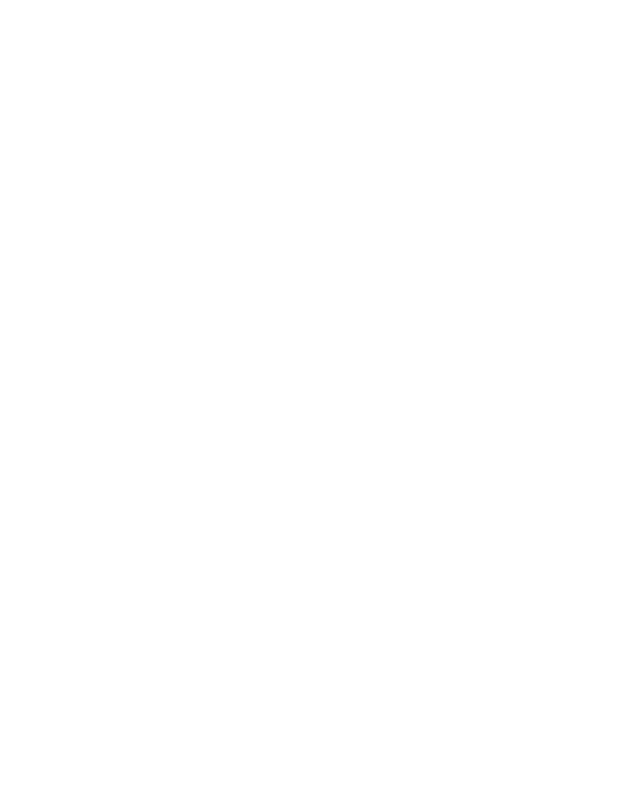
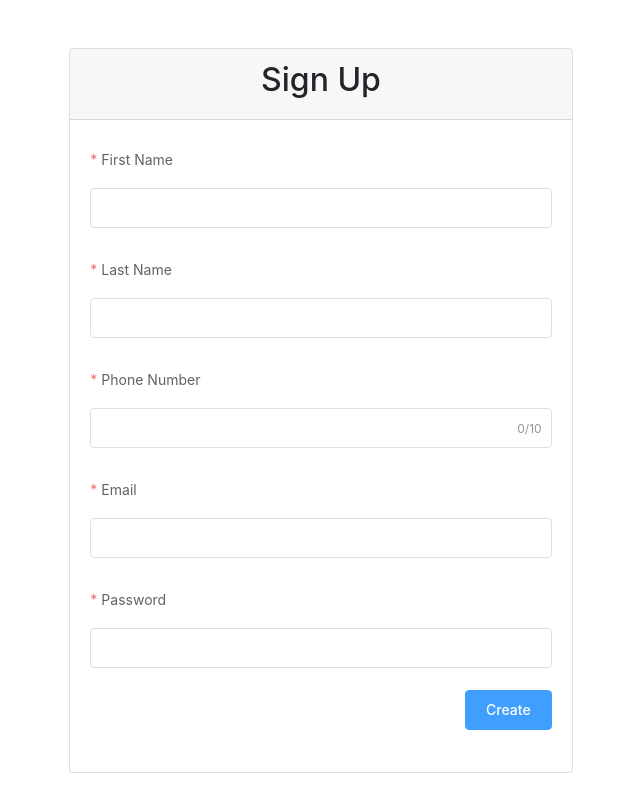
Before and after one commit to abdulmalikgh/syncline_home_work, a Vue app: page /signup in a window 1280 px wide. Shown: the top 812 px of the page, without its empty margins (319-959 px from the left). Built offline with nearby package versions, Linux system fonts and the light colour scheme.

Commit message:
Add signup ui

```diff
--- a/src/App.vue
+++ b/src/App.vue
@@ -1,6 +1,8 @@
 <template>
   <div id="app">
-    <router-view/>
+    <router-view>
+
+    </router-view>
   </div>
 </template>
 
--- a/src/components/auth/Signup.vue
+++ b/src/components/auth/Signup.vue
@@ -1,9 +1,81 @@
 <template>
-  <h1> Welcome to signup </h1>
+  <div class="container-fluid">
+      <div class="row justify-content-center">
+          <div class="col-md-5 my-5">
+            <div class="card">
+                <div class="card-header">
+                    <h2 class="text-center">Sign Up</h2>
+                </div>
+                <div class="card-body">
+                    <el-form :model="form" :rules="rules" ref="ruleForm"
+                        class="demo-ruleForm">
+                        <el-form-item label="First Name" prop="first_name"
+                            :rules="{required:true, message:'Please First Name is required', trigger: 'blur'}">
+                            <el-input v-model="form.first_name"></el-input>
+                        </el-form-item>
+                        <el-form-item label="Last Name" prop="last_name"
+                        :rules="{required:true, message:'Please Last Name is required', trigger: 'blur'}">
+                            <el-input v-model="form.last_name"></el-input>
+                        </el-form-item>
+                        <el-form-item label="Phone Number" prop="phone"
+                        :rules="{required:true, message:'Please Phone Number is required', trigger: 'blur'}">
+                            <el-input maxlength="10"  show-word-limit v-model="form.phone"></el-input>
+                        </el-form-item>
+                        <el-form-item label="Email" prop="email"
+                        :rules="[
+                            {required:true, message:'Please Email is required', trigger: 'blur'},
+                            {type:'email', message:'Enter a valid Email', trigger: 'blur'}
+                        ]">
+                            <el-input v-model="form.email"></el-input>
+                        </el-form-item>
+                        <el-form-item label="Password" prop="password"
+                        :rules="{required:true, message:'Please Password is required', trigger: 'blur'}">
+                            <el-input v-model="form.password" show-password></el-input>
+                        </el-form-item>
+
+                        <el-form-item>
+                            <el-button style="float: right" type="primary" @click="submit('ruleForm')">Create</el-button>
+                        </el-form-item>
+                    </el-form>
+                </div>
+            </div>
+          </div>
+      </div>
+  </div>
 </template>
 
 <script>
 export default {
+    name: 'signup',
+    data() {
+        return {
+            form: {
+                first_name: '',
+                last_name: '',
+                email: '',
+                phone: '',
+                password: ''
+            }
+        }
+    },
+    methods: {
+
+        submit(formName) {
+            this.$refs[formName].validate((valid) => {
+
+            if (valid) {
+
+                console.log(form)
+
+            } else {
+
+                return false;
+
+            }
+            });
+
+        }
+    }
 
 }
 </script>
--- a/src/router/index.js
+++ b/src/router/index.js
@@ -6,8 +6,7 @@
 
 const routes = [
   {
-    path: '/',
-    redirect:'/signup',
+    path: '/signup',
     name: 'signup',
     // route level code-splitting
     // this generates a separate chunk (about.[hash].js) for this route
```
